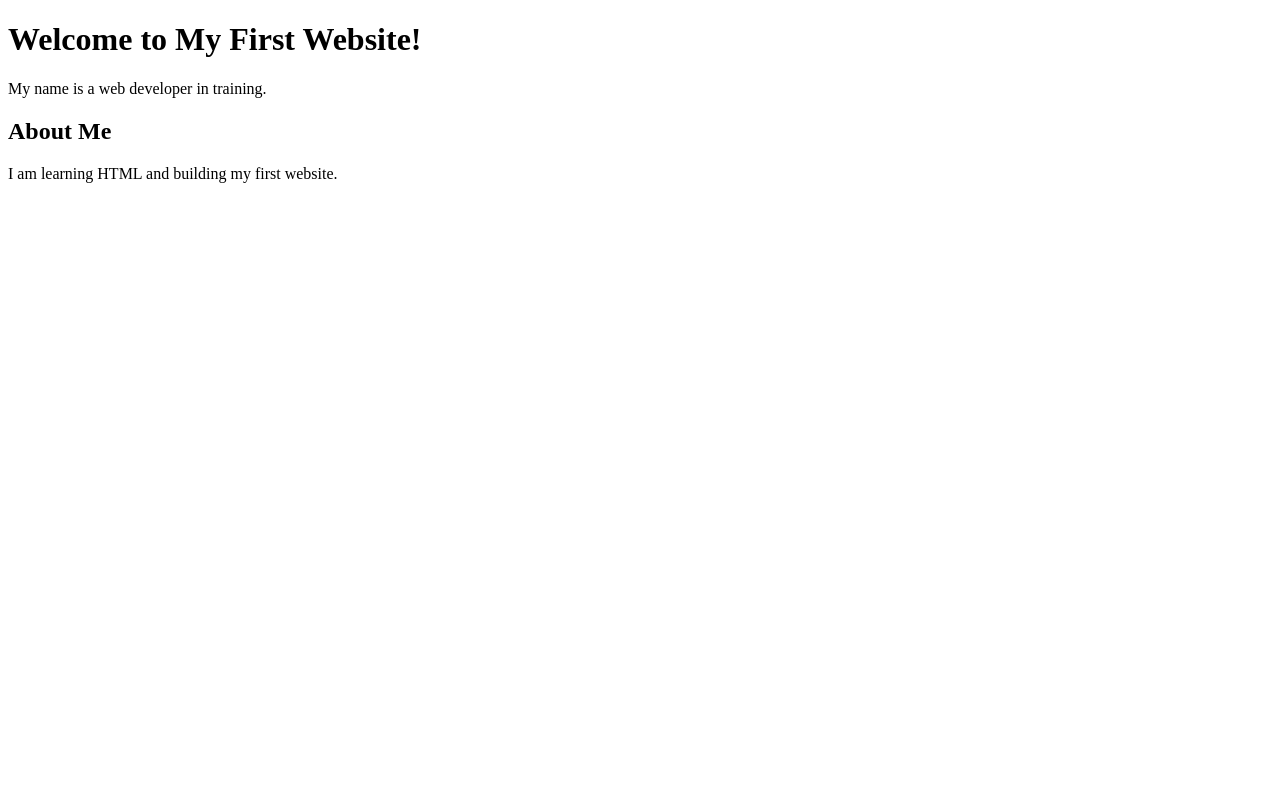
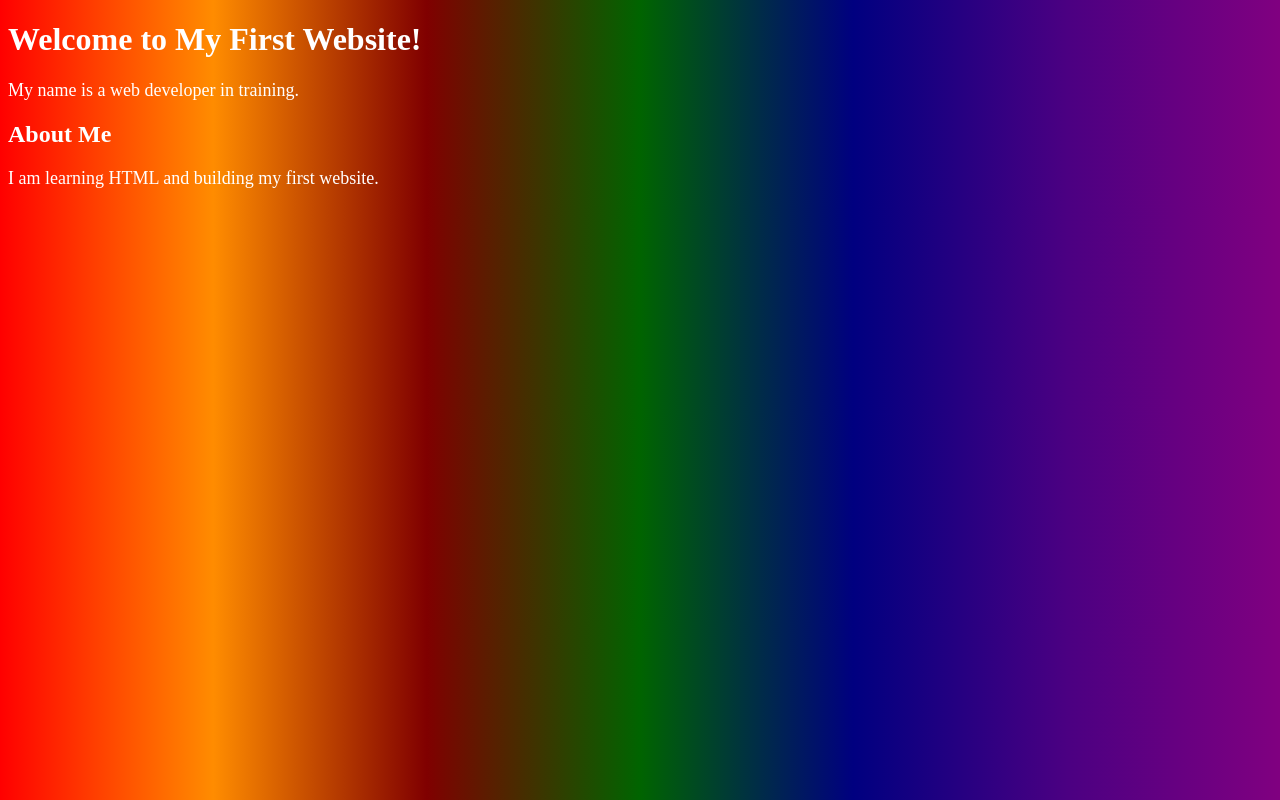
Before and after one commit to Taiwosam123/My---First---website-, a plain HTML site: page index.html in a window 1280 px wide. Drawn offline with Linux system fonts and the light colour scheme.

Commit message:
Update index.html

```diff
--- a/index.html
+++ b/index.html
@@ -3,7 +3,36 @@
 <html>
 <head>
     <title>My First Website</title>
+
+<style>
+    body {
+        background: linear-gradient(
+            to right,
+            red,
+            darkorange,
+            maroon,
+            darkgreen,
+            navy,
+            indigo,
+            purple
+        );
+    }
+
+    h1 {
+        color: white;
+    }
+
+    h2 {
+        color: white;
+    }
+
+    p {
+        font-size: 18px;
+        color: white;
+    }
+</style>
 </head>
+
 
 <body>
 
```
